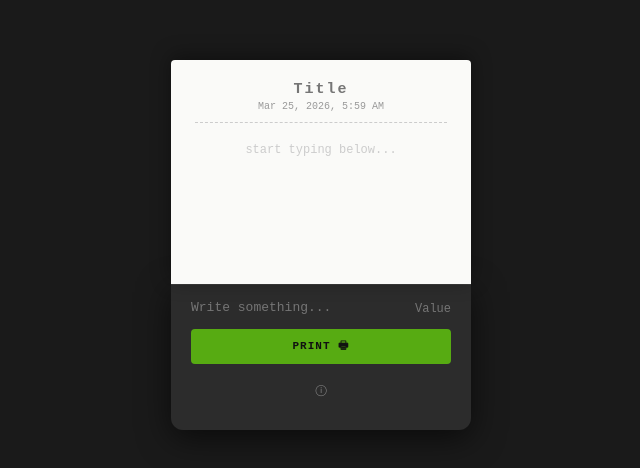
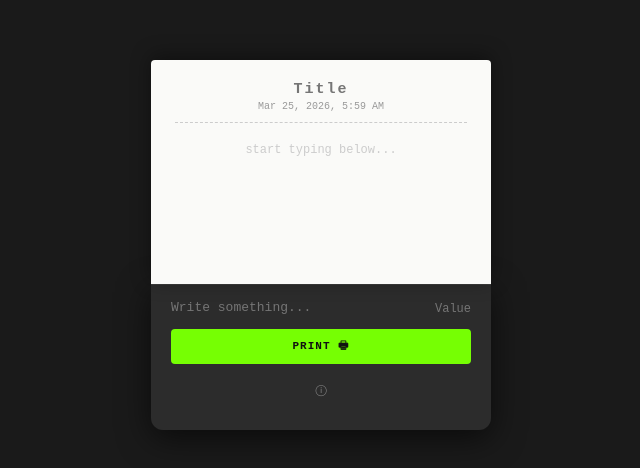
Before and after one commit to SlyeghtlyRye/Reciepts, a React (Vite) app: page / in a window 1280 px wide. Shown: the part 274-742 px from the top of the page, without its empty margins (319-959 px from the left). Built offline with nearby package versions, Linux system fonts and the light colour scheme.

Commit message:
Polish
- Added Total view

should be nearing completion! :)

```diff
--- a/src/App.jsx
+++ b/src/App.jsx
@@ -18,7 +18,7 @@ const TORN_CLIP = `polygon(
 const PRINTER_H = 148;
 
 const paperStyle = (lineCount, extra = {}) => ({
-  width: "300px", boxSizing: "border-box",
+  width: "340px", boxSizing: "border-box",
   background: "#fafaf8",
   padding: `${20 + lineCount * 10}px 24px 8px`,
   minHeight: `${28 + lineCount * 4}vh`,
@@ -32,6 +32,31 @@ const editInputStyle = {
   fontSize: 13, outline: "none", padding: "1px 2px",
 };
 
+const extractNum = str => {
+  if (!str) return null;
+  const negative = str.trimStart().startsWith("-");
+  // replace each letter with its alphabet position
+  const expanded = str.replace(/[a-zA-Z]/g, c => c.toLowerCase().charCodeAt(0) - 96);
+  const nums = expanded.match(/-?\d+(\.\d+)?/g);
+  if (!nums) return null;
+  const sum = nums.reduce((s, n) => s + parseFloat(n), 0);
+  return negative && sum > 0 ? -sum : sum;
+};
+
+const calcTotal = lines => {
+  let sum = 0, any = false;
+  for (const l of lines) {
+    const n = extractNum(l.value);
+    if (n !== null) { sum += n; any = true; }
+  }
+  return any ? sum : null;
+};
+
+const fmtNum = n => {
+  if (n === null) return "—";
+  return Number.isInteger(n) ? String(n) : n.toFixed(2);
+};
+
 function Tips() {
   const [open, setOpen] = useState(false);
   return (
@@ -43,12 +68,7 @@ function Tips() {
         opacity: open ? 1 : 0, pointerEvents: open ? "auto" : "none",
         transition: "opacity 0.2s ease",
       }}>
-        {[
-          ["Enter", "new line"],
-          ["Tab", "jump to value field"],
-          ["Backspace", "pull last line back"],
-          ["Click text", "edit any line or date"],
-        ].map(([k, d]) => (
+        {[["Enter","new line"],["Tab","jump to value field"],["Backspace","pull last line back"],["Click text","edit any line or date"]].map(([k,d]) => (
           <div key={k}>· <b style={{ color: "#666" }}>{k}</b> — {d}</div>
         ))}
       </div>
@@ -112,6 +132,80 @@ function Line({ line, onEdit, onDelete }) {
   );
 }
 
+function TotalRow({ lines, override, onOverride, onHide, label, onLabelChange }) {
+  const [editingVal,   setEditingVal]   = useState(false);
+  const [editingLabel, setEditingLabel] = useState(false);
+  const [draft,      setDraft]      = useState("");
+  const [labelDraft, setLabelDraft] = useState("");
+  const valRef   = useRef();
+  const labelRef = useRef();
+
+  useEffect(() => { if (editingVal)   valRef.current?.focus();   }, [editingVal]);
+  useEffect(() => { if (editingLabel) labelRef.current?.focus(); }, [editingLabel]);
+
+  const auto    = calcTotal(lines);
+  const display = override !== null ? override : fmtNum(auto);
+
+  const startEditVal   = () => { setDraft(display); setEditingVal(true); };
+  const saveVal        = () => {
+    setEditingVal(false);
+    const n = extractNum(draft);
+    if (draft.trim() === "" || (n !== null && n === auto)) onOverride(null);
+    else onOverride(draft.trim());
+  };
+  const startEditLabel = () => { setLabelDraft(label); setEditingLabel(true); };
+  const saveLabel      = () => { setEditingLabel(false); onLabelChange(labelDraft.trim() || "TOTAL"); };
+
+  return (
+    <div style={{ marginTop: 6 }}>
+      {/* main row */}
+      <div style={{ display: "flex", alignItems: "center" }}>
+        {editingLabel
+          ? <input ref={labelRef} value={labelDraft} onChange={e => setLabelDraft(e.target.value)}
+              onBlur={saveLabel} onKeyDown={e => { if (e.key === "Enter") saveLabel(); if (e.key === "Escape") setEditingLabel(false); }}
+              style={{ ...editInputStyle, width: 72, borderBottom: "1px solid #aaa", fontSize: 12, fontWeight: "bold", letterSpacing: 1 }} />
+          : <span onClick={startEditLabel}
+              style={{ fontSize: 12, fontWeight: "bold", letterSpacing: 1, color: "#555", fontFamily: "'Courier New',monospace", cursor: "text", padding: "1px 2px" }}
+              onMouseEnter={e => e.currentTarget.style.background = "#f0f0ee"}
+              onMouseLeave={e => e.currentTarget.style.background = "transparent"}
+            >{label}</span>
+        }
+        <span style={{ flex: 1 }} />
+        {editingVal
+          ? <input ref={valRef} value={draft} onChange={e => setDraft(e.target.value)}
+              onBlur={saveVal} onKeyDown={e => { if (e.key === "Enter") saveVal(); if (e.key === "Escape") setEditingVal(false); }}
+              style={{ ...editInputStyle, width: 80, borderBottom: "1px solid #aaa", textAlign: "right", fontSize: 13, fontWeight: "bold" }} />
+          : <span onClick={startEditVal}
+              style={{ fontSize: 13, fontWeight: "bold", fontFamily: "'Courier New',monospace", color: "#333", cursor: "text", padding: "1px 4px" }}
+              onMouseEnter={e => e.currentTarget.style.background = "#f0f0ee"}
+              onMouseLeave={e => e.currentTarget.style.background = "transparent"}
+            >{display}</span>
+        }
+      </div>
+      {/* dismiss link — same style as scroll/clear all */}
+      <div style={{ textAlign: "center", marginTop: 4 }}>
+        <span onClick={onHide}
+          style={{ fontSize: 9, color: "#aaa", letterSpacing: 1, cursor: "pointer" }}
+          onMouseEnter={e => e.currentTarget.style.color = "#e57373"}
+          onMouseLeave={e => e.currentTarget.style.color = "#aaa"}
+        >no total</span>
+      </div>
+    </div>
+  );
+}
+
+function PrintedTotal({ lines, override, label }) {
+  const auto    = calcTotal(lines);
+  const display = override !== null ? override : fmtNum(auto);
+  return (
+    <div style={{ marginTop: 6, display: "flex", alignItems: "center" }}>
+      <span style={{ fontSize: 12, fontWeight: "bold", letterSpacing: 1, color: "#555", fontFamily: "'Courier New',monospace" }}>{label}</span>
+      <span style={{ flex: 1 }} />
+      <span style={{ fontSize: 13, fontWeight: "bold", fontFamily: "'Courier New',monospace", color: "#333" }}>{display}</span>
+    </div>
+  );
+}
+
 function PrintedLine({ line }) {
   return (
     <div style={{ display: "flex", alignItems: "baseline", minHeight: 22, gap: 4 }}>
@@ -124,7 +218,8 @@ function PrintedLine({ line }) {
   );
 }
 
-function ScrollOverlay({ header, date, lines, onClose, onUpdateLine }) {
+function ScrollOverlay({ header, date, lines, showTotal, totalOverride, totalLabel, onTotalOverride, onTotalLabelChange, onClose, onUpdateLine }) {
+  const [showTotalLocal, setShowTotalLocal] = useState(showTotal);
   return (
     <div style={{
       position: "fixed", inset: 0, zIndex: 100,
@@ -132,7 +227,7 @@ function ScrollOverlay({ header, date, lines, onClose, onUpdateLine }) {
       display: "flex", alignItems: "center", justifyContent: "center",
     }} onClick={onClose}>
       <div onClick={e => e.stopPropagation()} style={{
-        background: "#fafaf8", width: 300, maxHeight: "80vh",
+        background: "#fafaf8", width: 340, maxHeight: "80vh",
         borderRadius: 4, overflowY: "auto", padding: "20px 24px 24px",
         fontFamily: "'Courier New', monospace", boxSizing: "border-box",
         boxShadow: "0 12px 40px rgba(0,0,0,0.6)", scrollbarWidth: "none",
@@ -150,6 +245,19 @@ function ScrollOverlay({ header, date, lines, onClose, onUpdateLine }) {
             onDelete={() => onUpdateLine(i, null)}
           />
         ))}
+        {lines.length > 0 && (
+          <div style={{ marginTop: 6, borderTop: "1px dashed #ccc", paddingTop: 6 }}>
+            {showTotalLocal
+              ? <TotalRow lines={lines} override={totalOverride} onOverride={onTotalOverride}
+                  label={totalLabel} onLabelChange={onTotalLabelChange}
+                  onHide={() => setShowTotalLocal(false)} />
+              : <button onClick={() => setShowTotalLocal(true)} style={{ background: "none", border: "none", cursor: "pointer", color: "#888", fontSize: 11, padding: "0 2px", fontFamily: "'Courier New',monospace" }}
+                  onMouseEnter={e => e.currentTarget.style.color = "#aaa"}
+                  onMouseLeave={e => e.currentTarget.style.color = "#888"}
+                >›</button>
+            }
+          </div>
+        )}
       </div>
     </div>
   );
@@ -160,31 +268,18 @@ function PrintButton({ phase, ripping, feeding, onClick }) {
   const disabled = ripping || feeding;
   const ripped  = phase === "ripped";
   const writing = phase === "writing";
-
   let bg, color;
-  if (disabled) {
-    bg = "#2a2a2a"; color = "#444";
-  } else if (ripped) {
-    bg = hovered ? "#555" : "#444";
-    color = hovered ? "#ddd" : "#bbb";
-  } else if (writing) {
-    bg = hovered ? "#aaff44" : "#74ff039a";
-    color = "#111";
-  } else {
-    bg = "#2a2a2a"; color = "#444";
-  }
-
+  if (disabled)      { bg = "#2a2a2a"; color = "#444"; }
+  else if (ripped)   { bg = hovered ? "#555" : "#444"; color = hovered ? "#ddd" : "#bbb"; }
+  else if (writing)  { bg = hovered ? "#aaff44" : "#76ff03"; color = "#111"; }
+  else               { bg = "#2a2a2a"; color = "#444"; }
   return (
-    <button
-      onClick={onClick}
-      disabled={disabled}
-      onMouseEnter={() => setHovered(true)}
-      onMouseLeave={() => setHovered(false)}
+    <button onClick={onClick} disabled={disabled}
+      onMouseEnter={() => setHovered(true)} onMouseLeave={() => setHovered(false)}
       style={{
         marginTop: 10, width: "100%", padding: "8px", border: "none", borderRadius: 4,
         fontFamily: "'Courier New',monospace", fontSize: 11, fontWeight: "bold", letterSpacing: 1,
-        background: bg, color,
-        cursor: disabled ? "default" : "pointer",
+        background: bg, color, cursor: disabled ? "default" : "pointer",
         transition: "background 0.15s, color 0.15s",
       }}>
       {ripped ? "NEW RECIEPT ↵" : "PRINT 🖶"}
@@ -202,10 +297,16 @@ export default function ThermalJournal() {
   const [phase,    setPhase]    = useState("writing");
   const [overlay,  setOverlay]  = useState(null);
 
-  const [receipt,     setReceipt]     = useState({ lines: [], header: "", date: "" });
-  const [frozenCount, setFrozenCount] = useState(0);
-  const [receiptY,    setReceiptY]    = useState(0);
-  const [feedProg,    setFeedProg]    = useState(0);
+  const [showTotal,      setShowTotal]      = useState(false);
+  const [totalOverride,  setTotalOverride]  = useState(null);
+  const [totalLabel,     setTotalLabel]     = useState("TOTAL");
+  const [rTotalOverride, setRTotalOverride] = useState(null);
+  const [rShowTotal,     setRShowTotal]     = useState(false);
+  const [rTotalLabel,    setRTotalLabel]    = useState("TOTAL");
+
+  const [receipt,  setReceipt]  = useState({ lines: [], header: "", date: "" });
+  const [receiptY, setReceiptY] = useState(0);
+  const [feedProg, setFeedProg] = useState(0);
 
   const inputRef = useRef();
   const valRef   = useRef();
@@ -255,8 +356,8 @@ export default function ThermalJournal() {
     raf.current = requestAnimationFrame(tick);
   };
 
-  const easeInOut = t => t < 0.5 ? 2 * t * t : -1 + (4 - 2 * t) * t;
-  const easeOut   = t => 1 - Math.pow(1 - t, 3);
+  const easeInOut = t => t < 0.5 ? 2*t*t : -1+(4-2*t)*t;
+  const easeOut   = t => 1 - Math.pow(1-t, 3);
 
   const print = () => {
     if (phase === "ripped") { startNew(""); return; }
@@ -264,19 +365,19 @@ export default function ThermalJournal() {
     const extra = text.trim() ? [{ text, value: val.trim() }] : [];
     const final = [...lines, ...extra];
     if (!final.length) return;
-
     setOverlay(null);
-    setFrozenCount(final.length);
     setReceipt({ lines: final, header, date });
+    setRShowTotal(showTotal); setRTotalOverride(totalOverride); setRTotalLabel(totalLabel);
     setLines([]); setText(""); setVal("");
     setReceiptY(0); setPhase("ripping");
-    animate(700, p => setReceiptY(Math.round(easeInOut(p) * 200)), () => setPhase("ripped"));
+    animate(700, p => setReceiptY(Math.round(easeInOut(p)*80)), () => setPhase("ripped"));
   };
 
   const startNew = (firstChar = "") => {
     cancelAnimationFrame(raf.current);
     setPhase("feeding"); setFeedProg(0);
     setHeader(""); setDate(now()); setOverlay(null);
+    setShowTotal(false); setTotalOverride(null); setTotalLabel("TOTAL");
     if (firstChar) setText(firstChar);
     inputRef.current?.focus();
     animate(550, p => setFeedProg(easeOut(p)), () => {
@@ -300,7 +401,10 @@ export default function ThermalJournal() {
     }}>
 
       {overlay === "paper" && (
-        <ScrollOverlay header={header} date={date} lines={lines} onClose={() => setOverlay(null)}
+        <ScrollOverlay header={header} date={date} lines={lines}
+          showTotal={showTotal} totalOverride={totalOverride} totalLabel={totalLabel}
+          onTotalOverride={setTotalOverride} onTotalLabelChange={setTotalLabel}
+          onClose={() => setOverlay(null)}
           onUpdateLine={(i, v) => v === null
             ? setLines(ls => ls.filter((_, j) => j !== i))
             : setLines(ls => ls.map((x, j) => j === i ? v : x))
@@ -308,7 +412,10 @@ export default function ThermalJournal() {
         />
       )}
       {overlay === "receipt" && (
-        <ScrollOverlay header={receipt.header} date={receipt.date} lines={receipt.lines} onClose={() => setOverlay(null)}
+        <ScrollOverlay header={receipt.header} date={receipt.date} lines={receipt.lines}
+          showTotal={rShowTotal} totalOverride={rTotalOverride} totalLabel={rTotalLabel}
+          onTotalOverride={setRTotalOverride} onTotalLabelChange={setRTotalLabel}
+          onClose={() => setOverlay(null)}
           onUpdateLine={(i, v) => v === null
             ? setReceipt(r => ({ ...r, lines: r.lines.filter((_, j) => j !== i) }))
             : setReceipt(r => ({ ...r, lines: r.lines.map((x, j) => j === i ? v : x) }))
@@ -317,16 +424,14 @@ export default function ThermalJournal() {
       )}
 
       {showReceipt && (
-        <div
-          onClick={() => ripped && setOverlay("receipt")}
+        <div onClick={() => ripped && setOverlay("receipt")}
           style={{
             position: "absolute",
             bottom: `calc(12vh + ${PRINTER_H}px + ${receiptY}px)`,
-            left: "calc(50% - 150px)",
-            zIndex: 30,
+            left: "calc(50% - 170px)", zIndex: 30,
             pointerEvents: ripped ? "auto" : "none",
             cursor: ripped ? "pointer" : "default",
-            clipPath: TORN_CLIP, transform: "translateZ(0)",
+            clipPath: TORN_CLIP, borderRadius: "4px 4px 0 0", transform: "translateZ(0)",
             ...paperStyle(receipt.lines.length, { boxShadow: "0 6px 24px rgba(0,0,0,0.45)" }),
           }}>
           <div style={{ textAlign: "center", marginBottom: 12, borderBottom: "1px dashed #ccc", paddingBottom: 10 }}>
@@ -334,18 +439,21 @@ export default function ThermalJournal() {
             <div style={{ fontSize: 10, color: "#999" }}>{receipt.date}</div>
           </div>
           {receipt.lines.map((l, i) => <PrintedLine key={i} line={l} />)}
+          {rShowTotal && receipt.lines.length > 0 && (
+            <PrintedTotal lines={receipt.lines} override={rTotalOverride} label={rTotalLabel} />
+          )}
           {receiptIsTall && (
-            <div style={{ fontSize: 9, color: "#bbb", letterSpacing: 1, textAlign: "right", marginTop: 4 }}>↕ scroll</div>
+            <div style={{ fontSize: 9, color: "#bbb", letterSpacing: 1, textAlign: "center", marginTop: 4 }}>↕ scroll</div>
           )}
         </div>
       )}
 
-      <div style={{ width: 300, display: "flex", flexDirection: "column", alignItems: "center", position: "relative", zIndex: 20 }}>
+      <div style={{         width: 340, display: "flex", flexDirection: "column", alignItems: "center", position: "relative", zIndex: 20 }}>
 
-        <div
-          onClick={() => paperIsTall && setOverlay("paper")}
+
+        <div onClick={() => paperIsTall && setOverlay("paper")}
           style={{
-            width: "300px", boxSizing: "border-box",
+            width: "340px", boxSizing: "border-box",
             minHeight: `${28 + Math.min(lines.length, 1) * 6}vh`,
             maxHeight: feeding ? `${Math.round(feedProg * 46)}vh` : "none",
             overflow: "hidden", borderRadius: "4px 4px 0 0",
@@ -359,7 +467,7 @@ export default function ThermalJournal() {
           }}>
           {showPaper && <>
             {paperIsTall && (
-              <div style={{ position: "absolute", bottom: 0, left: 0, right: 0, fontSize: 9, color: "#bbb", letterSpacing: 1, textAlign: "center", display: "flex", justifyContent: "center", alignItems: "center", gap: 12, padding: "4px 0 6px" }}>
+              <div style={{ position: "absolute", bottom: 0, left: 0, right: 0, fontSize: 9, color: "#bbb", letterSpacing: 1, textAlign: "center", display: "flex", justifyContent: "center", alignItems: "center", gap: 12, padding: "4px 0 6px", background: "#fafaf8" }}>
                 <span>↕ scroll</span>
                 <span onClick={e => { e.stopPropagation(); setLines([]); }} style={{ cursor: "pointer", color: "#e57373" }}
                   onMouseEnter={e => e.currentTarget.style.opacity = "0.7"}
@@ -394,6 +502,19 @@ export default function ThermalJournal() {
                     />
                   ))
               }
+              {lines.length > 0 && (
+                <div style={{ marginTop: 6, borderTop: "1px dashed #ccc", paddingTop: 6, paddingBottom: paperIsTall ? 32 : 0 }}>
+                  {showTotal
+                    ? <TotalRow lines={lines} override={totalOverride} onOverride={setTotalOverride}
+                        label={totalLabel} onLabelChange={setTotalLabel}
+                        onHide={() => setShowTotal(false)} />
+                    : <button onClick={() => setShowTotal(true)} style={{ background: "none", border: "none", cursor: "pointer", color: "#888", fontSize: 11, padding: "0 2px", fontFamily: "'Courier New',monospace" }}
+                        onMouseEnter={e => e.currentTarget.style.color = "#aaa"}
+                        onMouseLeave={e => e.currentTarget.style.color = "#888"}
+                      >›</button>
+                  }
+                </div>
+              )}
             </div>
           </>}
         </div>
@@ -411,7 +532,7 @@ export default function ThermalJournal() {
               style={{
                 flex: 1, background: "transparent", border: "none", resize: "none", outline: "none",
                 color: "#e0e0e0", fontFamily: "'Courier New',monospace", fontSize: 13,
-                lineHeight: 1.6, caretColor: "#74ff039a", boxSizing: "border-box",
+                lineHeight: 1.6, caretColor: "#76ff03", boxSizing: "border-box", overflow: "hidden",
                 opacity: ripping ? 0.25 : 1,
               }} />
             {writing && (
@@ -420,9 +541,7 @@ export default function ThermalJournal() {
                 style={{ width: 72, background: "transparent", border: "none", outline: "none", padding: "2px 0", flexShrink: 0, textAlign: "right", color: "#bbb", fontFamily: "'Courier New',monospace", fontSize: 12 }} />
             )}
           </div>
-
           <PrintButton phase={phase} ripping={ripping} feeding={feeding} onClick={print} />
-
           <Tips />
         </div>
       </div>
```
